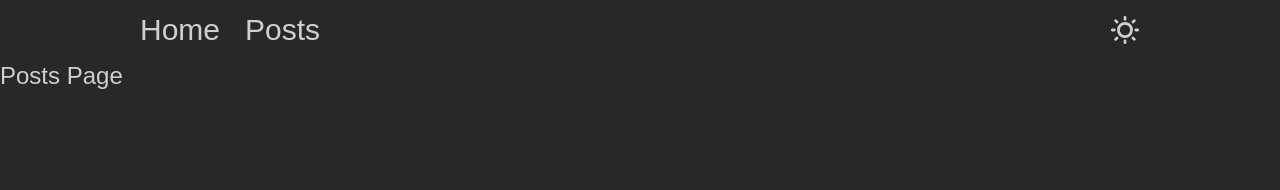
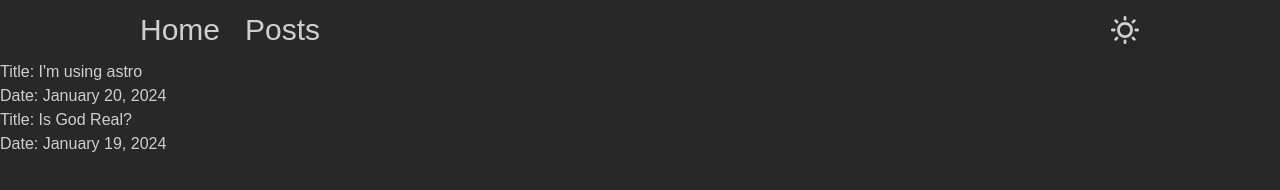
Before and after one commit to AxewBoTX/axewbotx.github.io, an Astro site: page /posts in a window 1280 px wide. Built offline with nearby package versions, Linux system fonts and the light colour scheme; Astro itself is replaced by a stand-in of ours.

Commit message:
dynamic routing && fetching posts collection
fetching post collection and rendering it as a list

```diff
--- a/src/pages/posts/index.astro
+++ b/src/pages/posts/index.astro
@@ -1,7 +1,25 @@
 ---
 import HeadLayout from "../../layouts/head_layout.astro";
+import { getCollection } from "astro:content";
+import { formatDate } from "../../lib/utils.js";
+
+// get post collection sorted by date
+const posts = (await getCollection("posts")).sort(
+  (a, b) => b.data.date.valueOf() - a.data.date.valueOf(),
+);
 ---
 
 <HeadLayout>
-  <h1 class="text-2xl">Posts Page</h1>
+  <div class="flex flex-col">
+    {
+      posts.map((post) => {
+        return (
+          <a href={`/posts/${post.slug}`}>
+            <p>Title: {post.data.title}</p>
+            <p>Date: {formatDate(post.data.date)}</p>
+          </a>
+        );
+      })
+    }
+  </div>
 </HeadLayout>
```
